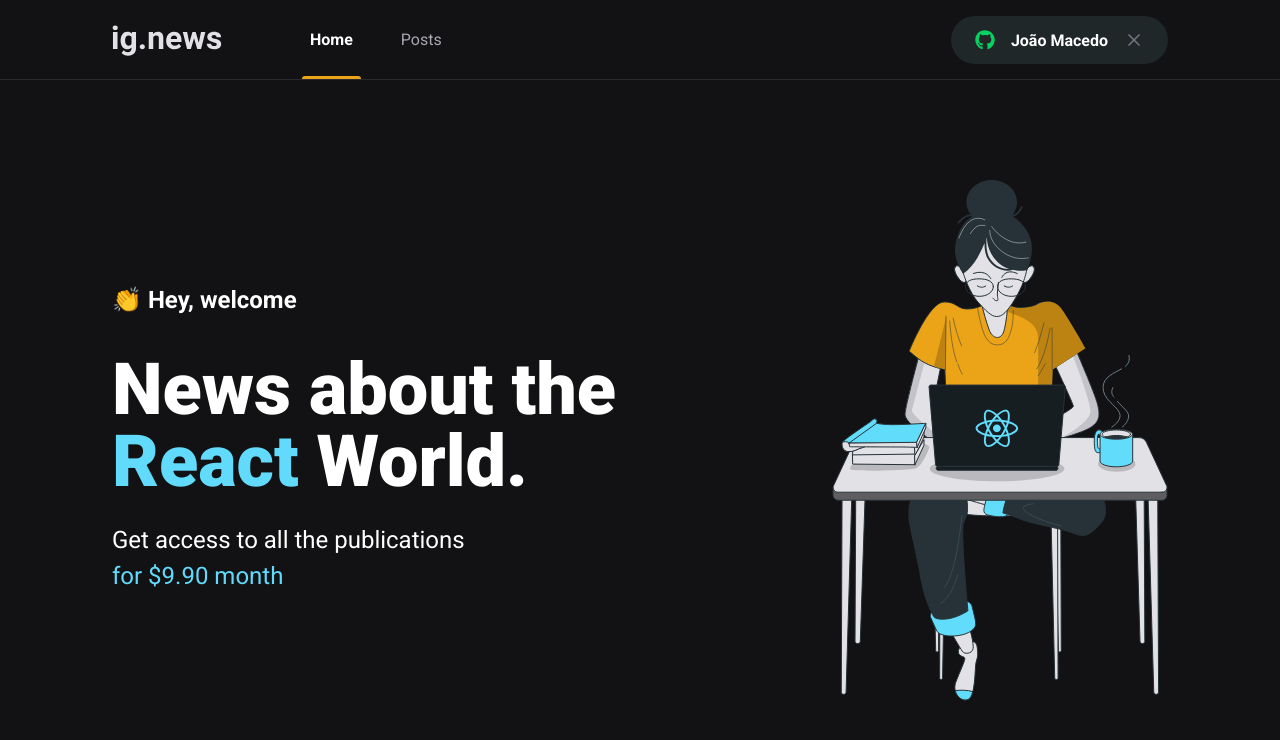
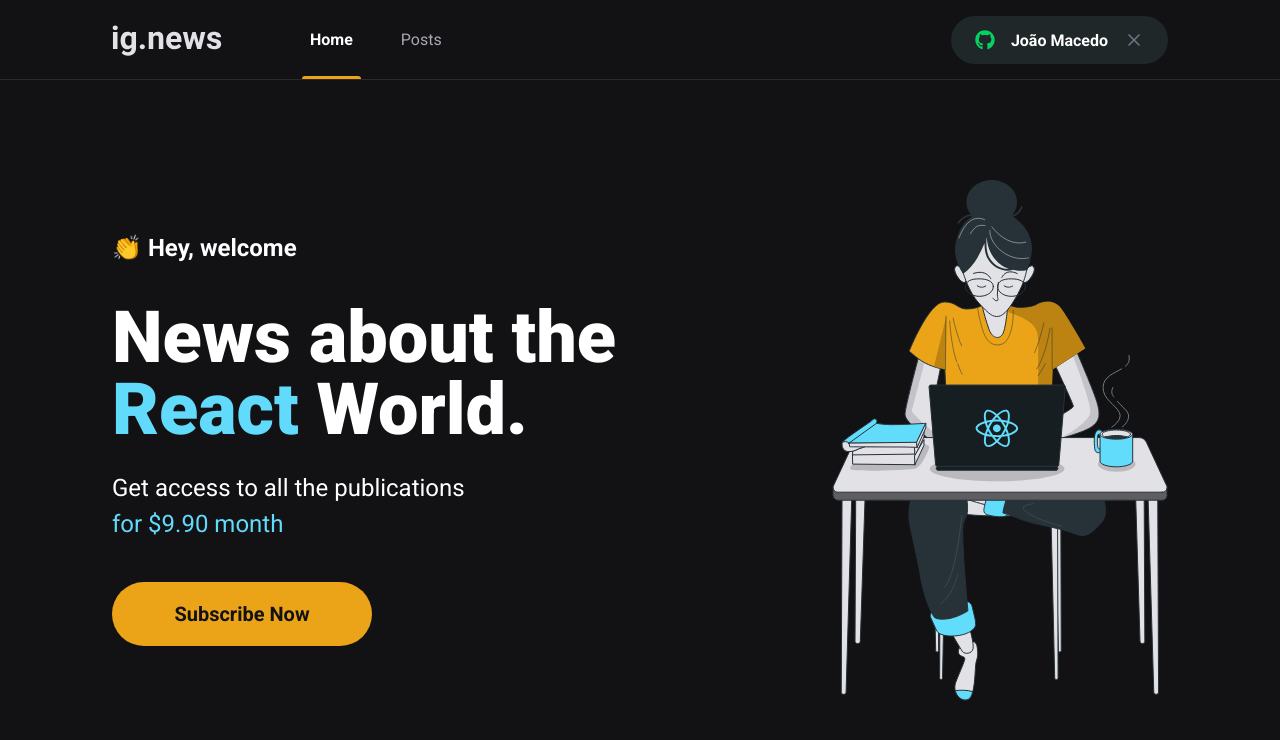
Before and after one commit to JoaoMacedo03/IgNewsWithNextJS, a Next.js app: page / in a window 1280 px wide. Shown: the top 740 px of the page. Built offline with nearby package versions, Linux system fonts and the light colour scheme.

Commit message:
feat: SubscribeButton Component
It was created the component of the subsribe button, that is going to
redirect the user to the strive payment method in the future.

```diff
--- /dev/null
+++ b/src/components/SubscribeButton/index.tsx
@@ -0,0 +1,12 @@
+import styles from './styles.module.scss'
+
+export function SubscribeButton() {
+  return (
+    <button
+      type="button"
+      className={styles.subscribeButton}
+    >
+      Subscribe Now
+    </button>
+  )
+}
--- /dev/null
+++ b/src/components/SubscribeButton/styles.module.scss
@@ -0,0 +1,20 @@
+.subscribeButton {
+  height: 4rem;
+  width: 260px;
+  border: 0;
+  border-radius: 2rem;
+  background: var(--yellow-500);
+  color: var(--gray-900);
+  font-size: 1.25rem;
+  font-weight: bold;
+
+  display: flex;
+  align-items: center;
+  justify-content: center;
+
+  transition: filter 0.2s;
+
+  &:hover {
+    filter: brightness(0.8);
+  }
+}
--- a/src/pages/home.module.scss
+++ b/src/pages/home.module.scss
@@ -37,4 +37,8 @@
       color: var(--cyan-500);
     }
   }
+
+  button {
+    margin-top: 2.5rem;
+  }
 }
--- a/src/pages/index.tsx
+++ b/src/pages/index.tsx
@@ -1,4 +1,5 @@
 import Head from 'next/head';
+import { SubscribeButton } from '../components/SubscribeButton';
 import styles from './home.module.scss';
 
 export default function Home() {
@@ -15,6 +16,7 @@ export default function Home() {
             Get access to all the publications <br />
             <span>for $9.90 month</span>
           </p>
+          <SubscribeButton />
         </section>
 
         <img src="/images/avatar.svg" alt="Girl Coding" />
```
